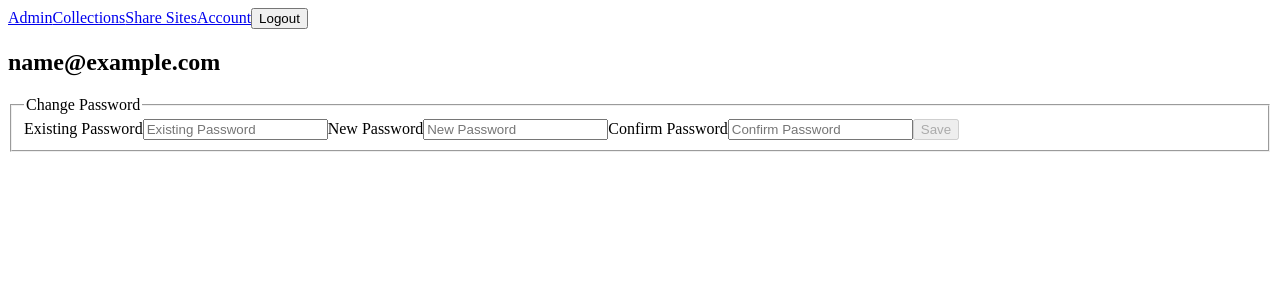
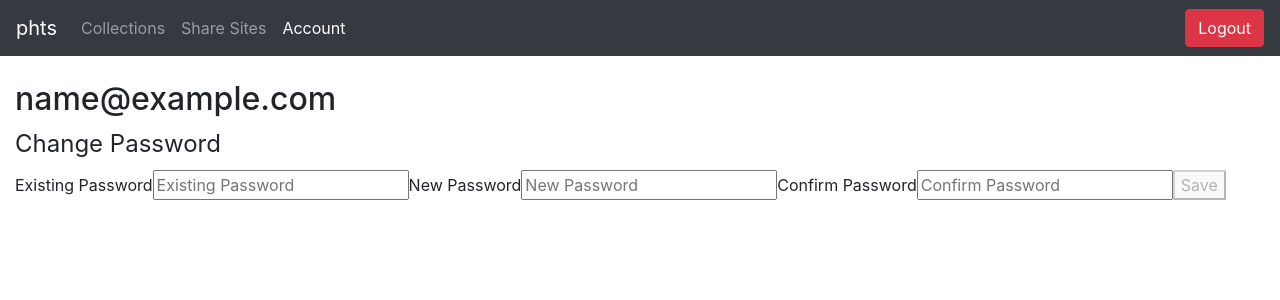
Before and after one commit to ilikeorangutans/phts, an Angular app in the folder ui/: page /admin/account in a window 1280 px wide. Shown: the top 300 px of the page. Built offline with nearby package versions, Linux system fonts and the light colour scheme; sample sign-in values are in the browser's storage.

Commit message:
added bootstrap to make things look a little nicer

```diff
--- a/ui/package.json
+++ b/ui/package.json
@@ -1,6 +1,6 @@
 {
   "name": "ui",
-  "version": "0.0.0",
+  "version": "0.0.1",
   "license": "MIT",
   "scripts": {
     "ng": "ng",
@@ -22,6 +22,7 @@
     "@angular/platform-browser-dynamic": "^5.0.0",
     "@angular/router": "^5.0.0",
     "@angular/service-worker": "^5.0.0",
+    "@ng-bootstrap/ng-bootstrap": "^1.0.0",
     "core-js": "^2.4.1",
     "rxjs": "^5.5.2",
     "zone.js": "^0.8.14"
@@ -33,6 +34,7 @@
     "@types/jasmine": "~2.5.53",
     "@types/jasminewd2": "~2.0.2",
     "@types/node": "~6.0.60",
+    "bootstrap": "^4.0.0",
     "codelyzer": "^4.0.1",
     "jasmine-core": "~2.6.2",
     "jasmine-spec-reporter": "~4.1.0",
--- a/ui/src/app/admin/app/app.component.html
+++ b/ui/src/app/admin/app/app.component.html
@@ -1,7 +1,16 @@
-<a routerLink="/admin">Admin</a>
-<a routerLink="collection">Collections</a>
-<a routerLink="share-site">Share Sites</a>
-<a routerLink="account">Account</a>
-<button (click)="logout()">Logout</button>
+<nav class="navbar navbar-expand-md navbar-dark bg-dark fixed-top">
+  <ul class="navbar-nav mr-auto">
+    <a routerLink="/admin" class="navbar-brand">phts</a>
+    <li *ngFor="let navItem of navItems" class="nav-item">
+      <a routerLink="{{navItem.link}}" class="nav-link" routerLinkActive="active">
+        {{ navItem.title }}
+      </a>
+    </li>
+  </ul>
+
+  <button (click)="logout()" class="btn btn-danger">Logout</button>
+</nav>
+
+
 
 <router-outlet></router-outlet>
--- a/ui/src/app/admin/app/app.component.ts
+++ b/ui/src/app/admin/app/app.component.ts
@@ -1,3 +1,4 @@
+import { Observable } from 'rxjs/Observable';
 import { Router } from '@angular/router';
 import { Component, OnInit } from '@angular/core';
 import { SessionService } from '../services/session.service';
@@ -9,17 +10,31 @@ import { SessionService } from '../services/session.service';
 })
 export class AppComponent implements OnInit {
 
+  navItems: Array<NavItem> = [];
+
   constructor(
     private sessionService: SessionService,
     private router: Router
   ) { }
 
   ngOnInit() {
+    this.navItems = [
+      new NavItem('Collections', 'collection'),
+      new NavItem('Share Sites', 'share-site'),
+      new NavItem('Account', 'account')
+    ];
   }
-
 
   logout() {
     this.sessionService.logout();
     this.router.navigate(['admin']);
   }
 }
+
+export class NavItem {
+
+  constructor(
+    public title: string,
+    public link: string
+  ) { }
+}
--- a/ui/src/app/admin/collection/album-cover-card/album-cover-card.component.html
+++ b/ui/src/app/admin/collection/album-cover-card/album-cover-card.component.html
@@ -1,12 +1,13 @@
-<div>
-  <a routerLink="{{album.id}}">
-    <h3>{{album.name}}</h3>
-  </a>
-  <a routerLink="{{album.id}}">
-    <app-photo-thumbnail *ngIf="coverPhoto | async; let photo" [collection]="collection" [photo]="photo" [renditionConfiguration]="renditionConfig">
-    </app-photo-thumbnail>
-  </a>
-  <p>
-    {{album.photoCount}} photos
-  </p>
+<div class="card">
+  <app-photo-thumbnail *ngIf="coverPhoto | async; let photo" [collection]="collection" [photo]="photo" [renditionConfiguration]="renditionConfig"></app-photo-thumbnail>
+  <div class="card-body">
+    <p>
+      {{album.photoCount}} photos
+    </p>
+  </div>
+  <div class="card-body">
+    <a routerLink="{{album.id}}">
+      {{album.name}}
+    </a>
+  </div>
 </div>
--- a/ui/src/app/admin/collection/photo-thumbnail/photo-thumbnail.component.html
+++ b/ui/src/app/admin/collection/photo-thumbnail/photo-thumbnail.component.html
@@ -1,2 +1,2 @@
-<img *ngIf="hasRendition()" src="{{thumbnailURL()}}" alt="thumbnail" width="{{rendition().width}}" height="{{rendition().height}}" (click)="onClick()">
+<img *ngIf="hasRendition()" src="{{thumbnailURL()}}" alt="thumbnail" width="{{rendition().width}}" height="{{rendition().height}}" (click)="onClick()" class="class">
 <div *ngIf="hasRendition() == false"><span>no rendition</span></div>
--- a/ui/src/app/admin/collection/photo-thumbnail/photo-thumbnail.component.ts
+++ b/ui/src/app/admin/collection/photo-thumbnail/photo-thumbnail.component.ts
@@ -17,6 +17,8 @@ export class PhotoThumbnailComponent implements OnInit {
   @Input() collection: Collection;
 
   @Input() renditionConfiguration: RenditionConfiguration;
+
+  @Input() class: string;
 
   @Output() clicked: EventEmitter<Photo> = new EventEmitter<Photo>();
 
--- a/ui/src/app/admin/dashboard/dashboard.component.html
+++ b/ui/src/app/admin/dashboard/dashboard.component.html
@@ -1,5 +1,4 @@
-<p>
-  dashboard works!
-</p>
-
+<h1>
+  Welcome to phts!
+</h1>
 <a routerLink="/">Visit public site</a>
--- a/ui/src/app/app.component.html
+++ b/ui/src/app/app.component.html
@@ -1,2 +1,3 @@
-
-<router-outlet></router-outlet>
+<div class="container-fluid">
+  <router-outlet></router-outlet>
+</div>
--- a/ui/src/app/app.module.ts
+++ b/ui/src/app/app.module.ts
@@ -10,12 +10,15 @@ import { environment } from '../environments/environment';
 import { AdminModule } from './admin/admin.module';
 import { PublicModule } from './public/public.module';
 
+import { NgbModule } from '@ng-bootstrap/ng-bootstrap';
+
 @NgModule({
   declarations: [
     AppComponent
   ],
   imports: [
     BrowserModule,
+    NgbModule.forRoot(),
     AppRoutingModule,
     ServiceWorkerModule.register('/ngsw-worker.js', { enabled: environment.production }),
     AdminModule,
--- a/ui/src/styles.css
+++ b/ui/src/styles.css
@@ -1 +1,5 @@
 /* You can add global styles to this file, and also import other style files */
+
+body {
+  padding-top: 5rem;
+}
```
Also changed, not shown: ui/.angular-cli.json, 1 other file (tests, documents, lock files or other folders).
